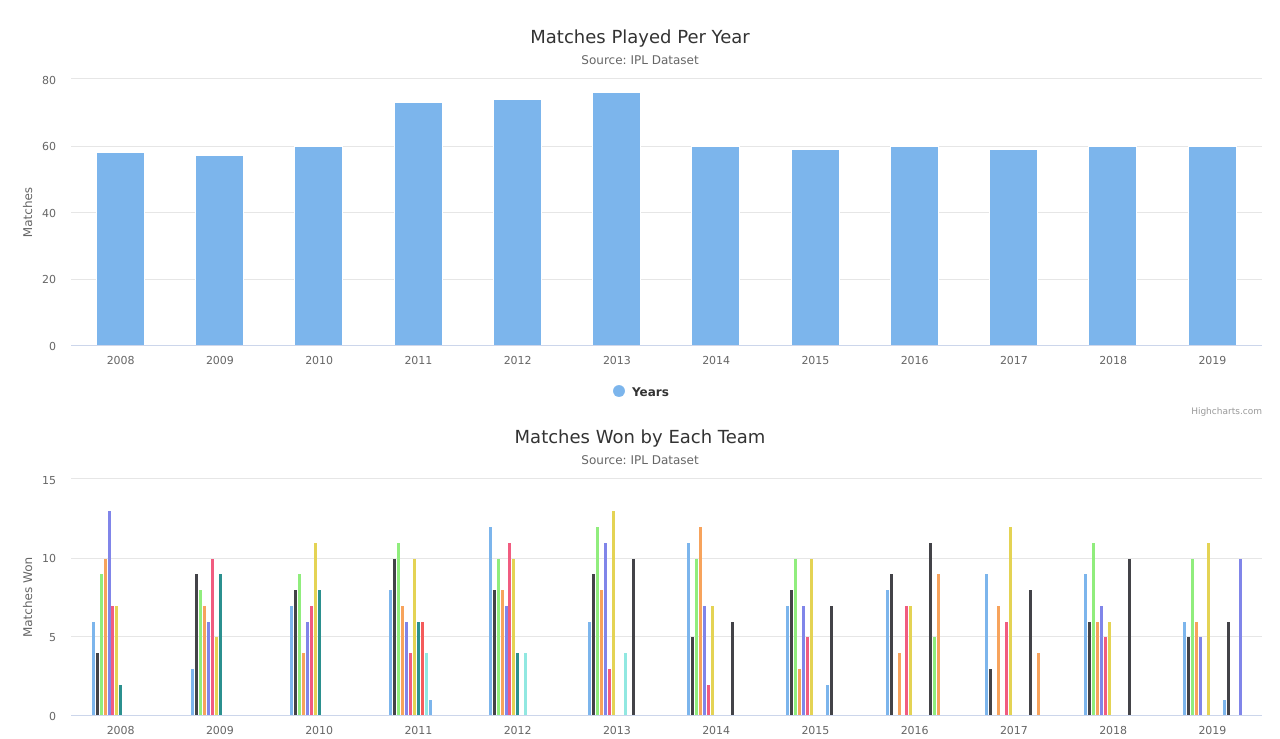
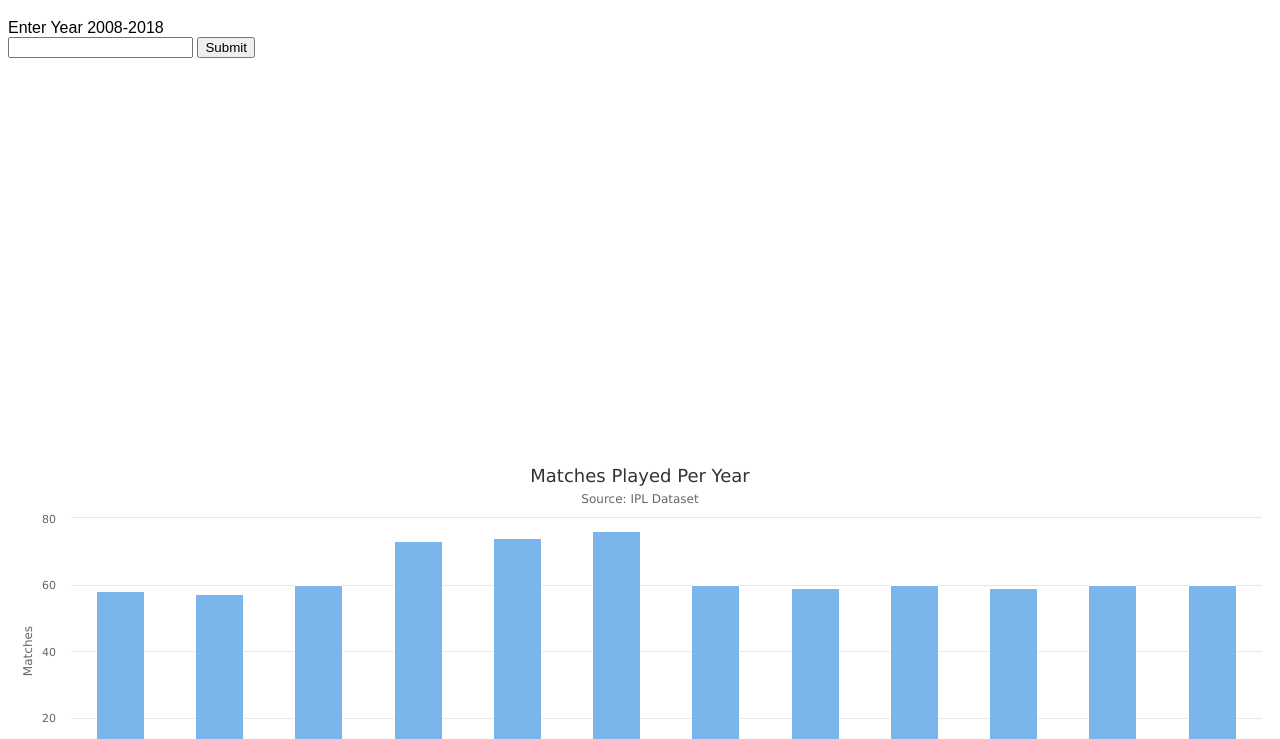
Before and after one commit to ujjawala397/cricket, a website: page public/index.html in a window 1280 px wide. Shown: the part 61-800 px from the top of the page. Drawn offline with nearby package versions, Linux system fonts and the light colour scheme.

Commit message:
Extra Runs Yearly

```diff
--- a/ipl/extraRuns.js
+++ b/ipl/extraRuns.js
@@ -7,7 +7,7 @@ function extraRuns(deliveries) {
     //   console.log(bowling_team);
       const extra_runs = parseInt(match.extra_runs);
     //   console.log(extra_runs);
-      if (id > 576 && id < 637) {
+      if (id >576 && id < 637) {
         // console.log(bowling_team + ' ' + extra_runs);
         if (result[bowling_team]) {
           result[bowling_team] += extra_runs;
--- a/public/app.js
+++ b/public/app.js
@@ -11,6 +11,7 @@ function visualizeData(data) {
   visualizeMatchesPlayedPerYear(data.matchesPlayedPerYear);
   return;
 }
+
 
 function visualizeMatchesPlayedPerYear(matchesPlayedPerYear) {
   const seriesData = [];
@@ -426,3 +427,76 @@ function visualizeStory(matchesStory) {
     }]
   });
 }
+
+// ----------------------Extra Runs Year wise-----------
+function fetchAndVisualizeDataLast() {
+  fetch("./data_runs.json")
+    .then(r => r.json())
+    .then(visualizeDataLast);
+}
+
+fetchAndVisualizeDataLast();
+
+function visualizeDataLast(dataLast) {
+  visualizeextrarunsconcededbyeach(dataLast.years);
+  return;
+}
+
+function visualizeextrarunsconcededbyeach(extrarunsconcededbyeach) {
+  const seriesDataThird = [];
+  for (let extra in extrarunsconcededbyeach) {
+    seriesDataThird.push([extra, extrarunsconcededbyeach[extra]]);
+  }
+
+  // console.log(seriesDataThird);
+
+  Highcharts.chart('extra-runs', {
+    chart: {
+        type: 'column'
+    },
+    title: {
+        text: 'Extra Runs Conceded by Each Team in 2016'
+    },
+    subtitle: {
+        text: 'Source: IPL'
+    },
+    xAxis: {
+        type: 'category',
+        labels: {
+            rotation: -45,
+            style: {
+                fontSize: '13px',
+                fontFamily: 'Verdana, sans-serif'
+            }
+        }
+    },
+    yAxis: {
+        min: 0,
+        title: {
+            text: 'Extra Runs'
+        }
+    },
+    legend: {
+        enabled: false
+    },
+    tooltip: {
+        pointFormat: 'Extra Run in 2016: <b>{point.y}</b>'
+    },
+    series: [{
+        name: 'Extra Run',
+        data: seriesDataThird,
+        dataLabels: {
+            enabled: true,
+            rotation: -90,
+            color: '#FFFFFF',
+            align: 'right',
+            y: 10, // 10 pixels down from the top
+            style: {
+                fontSize: '13px',
+                fontFamily: 'Verdana, sans-serif'
+            }
+        }
+    }]
+  });
+
+}
--- a/public/index.html
+++ b/public/index.html
@@ -14,6 +14,13 @@
 
 <body>
     <h1>IPL Dataset visualization</h1>
+    <form method="POST" name="year" action="/">
+        Enter Year 2008-2018
+        <br>
+        <input type="text" class="year">
+        <button type="submit">Submit</button>
+    </form>
+    <div id="extraRuns" style="min-width: 310px; height: 400px; margin: 0 auto"></div>
     <div id="matches-played-per-year" style="min-width: 310px; height: 400px; margin: 0 auto"></div>
     <div id="matches-won" style="min-width: 310px; height: 400px; margin: 0 auto"></div>
     <div id="extra-runs" style="min-width: 310px; height: 400px; margin: 0 auto"></div>
```
Also changed, not shown: index.js (+18 -0 lines), ipl/matchesPlayedPerYear.js (+7 -1 lines), ipl/runsYears.js (added, +98 -0 lines), public/data_interactive.json (added, +1 -0 lines).
